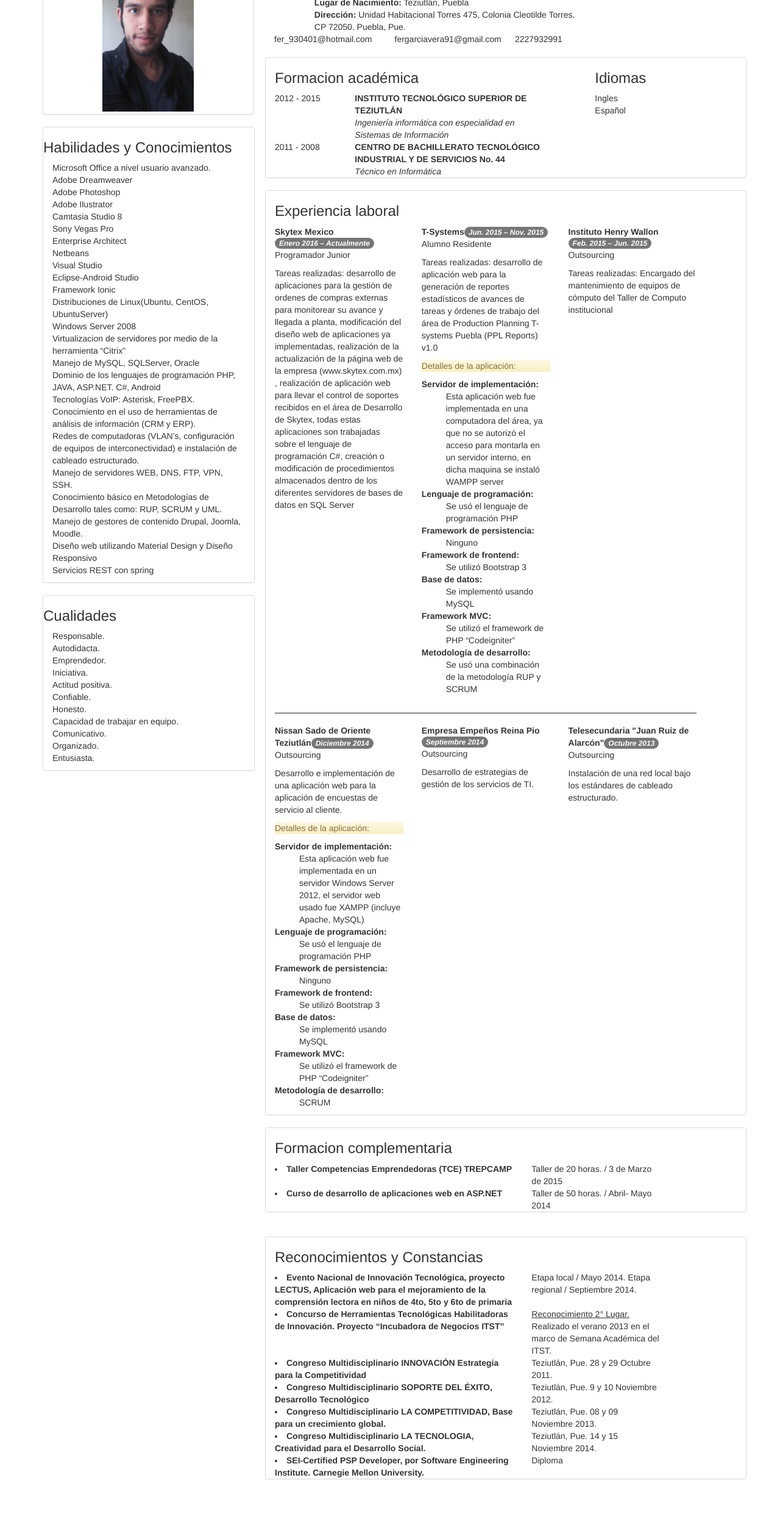
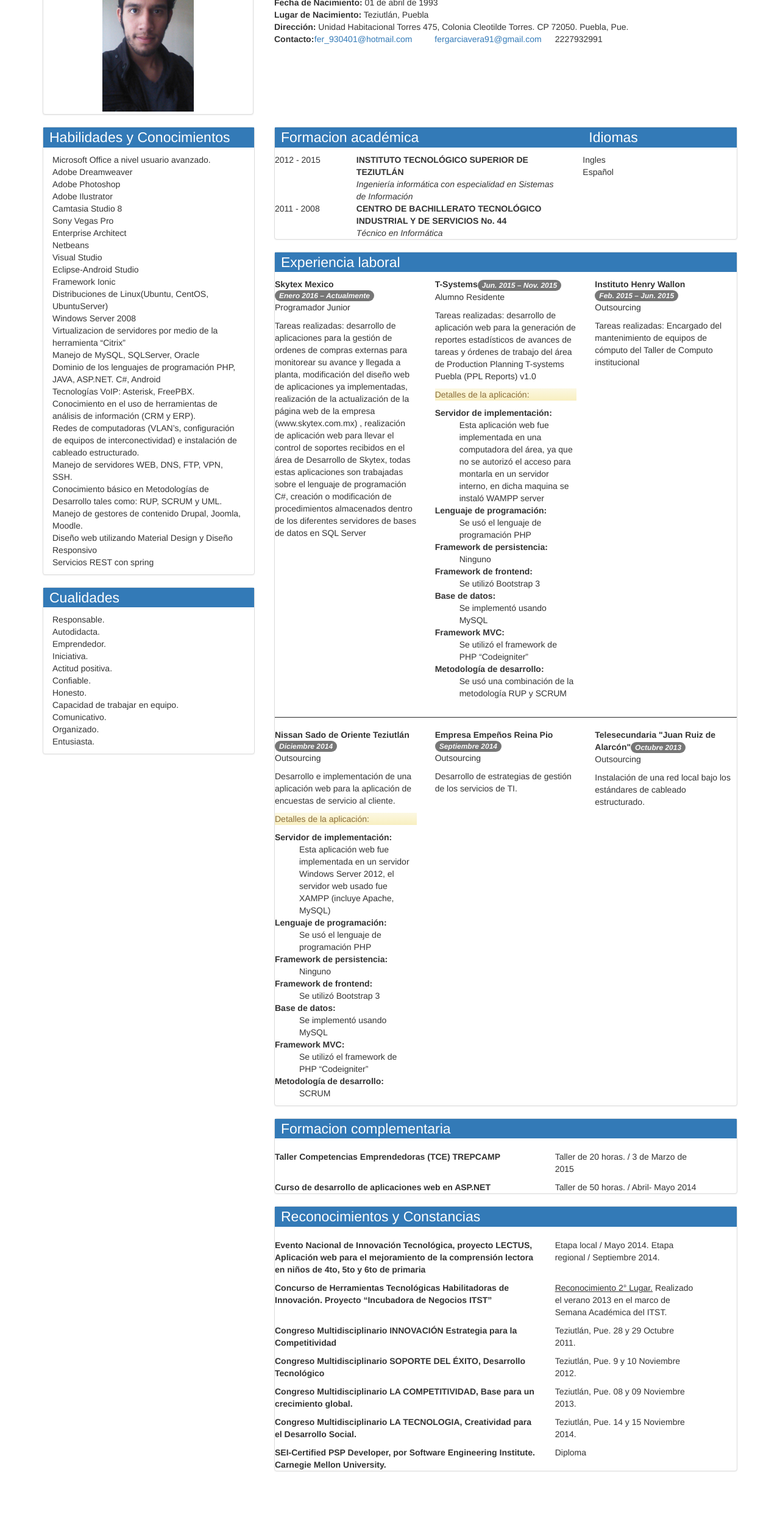
Before and after one commit to fer930401/fer930401.github.io, a plain HTML site: page index.html in a window 1280 px wide. Shown: the part 129-2635 px from the top of the page at 61% size. Drawn offline with nearby package versions, Linux system fonts and the light colour scheme.

Commit message:
MejoraDiseño
se mejoro el diseño y el ajuste responsivo

```diff
--- a/index.html
+++ b/index.html
@@ -43,10 +43,51 @@
 					  	</div>
 					</div>
 	  			</div>
+			</div>
+			<div class="col-md-8">
+				<div class="row">
+					<br>
+					<em><h2>Fernando Garcia Vera <small>Ingeniero en informatica</small></h2></em>
+	  				<div class="row">
+	  					<div class="col-md-5">
+	  						<strong>Fecha de Nacimiento:</strong> 01 de abril de 1993
+	  					</div>
+	  				</div>
+	  				<div class="row">
+	  					<div class="col-md-5">
+	  						<strong>Lugar de Nacimiento:</strong> Teziutlán, Puebla
+	  					</div>
+	  				</div>
+	  				<div class="row">
+	  					<div class="col-md-10">
+	  						<strong>Dirección:</strong> Unidad Habitacional Torres 475, Colonia Cleotilde Torres. CP 72050. Puebla, Pue.
+	  					</div>
+	  				</div>
+	  				<div class="row">
+	  					<div class="col-md-1">
+	  						<strong>Contacto:</strong>
+	  					</div>
+	  					<div class="col-md-3">
+	  						<a href="mailto:fer_930401@hotmail.com">fer_930401@hotmail.com</a>
+	  					</div>
+	  					<div class="col-md-3">
+	  						<a href="mailto:fergarciavera91@gmail.com">fergarciavera91@gmail.com</a>
+	  					</div>
+	  					<div class="col-md-2">
+	  						2227932991
+	  					</div>
+	  				</div>
+	  				<br>
+				</div>
+			</div>
+		</div>
+
+		<div class="row">
+	  		<div class="col-md-4">
 	  			<div class="row">
 	  				<div class="col-md-11">
 	  					<div class="row panel panel-default">
-							<h3>Habilidades y Conocimientos</h3>
+							<p class="bg-primary" style="font-size:23px; padding-left: 10px;">Habilidades y Conocimientos</p>
 							<ul class="list-unstyled">
 								<div class="container-fluid">
 									<li>Microsoft Office a nivel usuario avanzado.</li>
@@ -81,7 +122,7 @@
 	  			<div class="row">
 	  				<div class="col-md-11">
 	  					<div class="row panel panel-default">
-	  						<h3>Cualidades</h3>
+	  						<p class="bg-primary" style="font-size:23px; padding-left: 10px;">Cualidades</p>
 	  						<ul class="list-unstyled">
 		  						<div class="container-fluid">
 			  						<li>Responsable.</li>
@@ -101,48 +142,14 @@
 	  				</div>
 	  			</div>
 	  		</div>
+
 	  		<div class="col-md-8">
 	  			<div class="row">
-	  				<h2>Fernando Garcia Vera</h2>
-	  				<div class="row">
-	  					<div class="col-md-1">
-
-	  					</div>
-	  					<div class="col-md-5">
-	  						<strong>Fecha de Nacimiento:</strong> 01 de abril de 1993
-	  					</div>
-	  				</div>
-	  				<div class="row">
-	  					<div class="col-md-1">
-
-	  					</div>
-	  					<div class="col-md-5">
-	  						<strong>Lugar de Nacimiento:</strong> Teziutlán, Puebla
-	  					</div>
-	  				</div>
-	  				<div class="row">
-	  					<div class="col-md-1">
-
-	  					</div>
-	  					<div class="col-md-7">
-	  						<strong>Dirección:</strong> Unidad Habitacional Torres 475, Colonia Cleotilde Torres. CP 72050. Puebla, Pue.
-	  					</div>
-	  				</div>
-	  				<div class="row">
-	  					<div class="col-md-3">
-	  						fer_930401@hotmail.com
-	  					</div>
-	  					<div class="col-md-3">
-	  						fergarciavera91@gmail.com
-	  					</div>
-	  					<div class="col-md-2">
-	  						2227932991
-	  					</div>
-	  				</div>
-	  				<br>
+	  				<div class="col-md-12">
 		  				<div class="row panel panel-default">
 		  					<div class="col-md-8">
-	  						<h3>Formacion académica</h3>
+			  					<div class="row">
+			  						<p class="bg-primary" style="font-size:23px; padding-left: 10px;">Formacion académica</p>
 			  						<div class="row">
 			  							<div class="col-md-3">
 			  								2012 - 2015
@@ -176,8 +183,10 @@
 			  							</div>
 			  						</div>
 			  					</div>
+		  					</div>
 		  					<div class="col-md-4">
-	  						<h3>Idiomas</h3>
+			  					<div class="row">
+			  						<p class="bg-primary" style="font-size:23px; padding-left: 10px;">Idiomas</p>
 			  						<div class="row">
 			  							<div class="col-md-3">
 			  								Ingles
@@ -188,11 +197,17 @@
 			  								Español
 			  							</div>
 			  						</div>
+			  						<br>
 			  					</div>
 		  					</div>
+		  				</div>
+	  				</div>
+	  			</div>
+
+	  			<div class="row">
+					<div class="col-md-12">
 						<div class="row panel panel-default">
-						<div class="col-md-11">
-							<h3>Experiencia laboral</h3>
+							<p class="bg-primary" style="font-size:23px; padding-left: 10px;">Experiencia laboral</p>
 							<div class="row">
 								<div class="col-md-4">
 									<strong>Skytex Mexico</strong><em><span class="badge">Enero 2016 – Actualmente</span></em>
@@ -280,87 +295,109 @@
 							</div>
 						</div>
 					</div>
+				</div>
 
+				<div class="row">
+					<div class="col-md-12">
 						<div class="row panel panel-default">
-						<div class="col-md-11">
-	  						<h3>Formacion complementaria</h3>
+	  						<p class="bg-primary" style="font-size:23px; padding-left: 10px;">Formacion complementaria</p>
 	  						<div class="row">
+		  						<p>
 		  							<div class="col-md-7">
-	  								<li><strong>Taller Competencias Emprendedoras (TCE) TREPCAMP</strong></li>
+		  								<strong>Taller Competencias Emprendedoras (TCE) TREPCAMP</strong>
 		  							</div>
 		  							<div class="col-md-4">
 		  								Taller de 20 horas. / 3 de Marzo de 2015
 		  							</div>
+	  							</p>
 	  						</div>
 	  						<div class="row">
+		  						<p>
 		  							<div class="col-md-7">
-	  								<li><strong>Curso de desarrollo de aplicaciones web en ASP.NET </strong></li>
+		  								<strong>Curso de desarrollo de aplicaciones web en ASP.NET </strong>
 		  							</div>
 		  							<div class="col-md-4">
 		  								Taller de 50 horas. / Abril- Mayo 2014
 		  							</div>
+		  						</p>
 	  						</div>
   						</div>
   					</div>
-					<br>
+				</div>
+
+				<div class="row">
+					<div class="col-md-12">
 						<div class="row panel panel-default">
-						<div class="col-md-11">
-	  						<h3>Reconocimientos y Constancias</h3>
+	  						<p class="bg-primary" style="font-size:23px; padding-left: 10px;">Reconocimientos y Constancias</p>
 	  						<div class="row">
+	  							<p>
 		  							<div class="col-md-7">
-	  								<li><strong>Evento Nacional de Innovación Tecnológica, proyecto LECTUS, Aplicación web para el mejoramiento de la comprensión lectora en niños de 4to, 5to y 6to de primaria</strong></li>
+		  								<strong>Evento Nacional de Innovación Tecnológica, proyecto LECTUS, Aplicación web para el mejoramiento de la comprensión lectora en niños de 4to, 5to y 6to de primaria</strong>
 		  							</div>
 		  							<div class="col-md-4">
 		  								Etapa local / Mayo 2014. Etapa regional / Septiembre 2014.
 		  							</div>
+	  							</p>
 	  						</div>
 	  						<div class="row">
+	  							<p>
 		  							<div class="col-md-7">
-	  								<li><strong>Concurso de Herramientas Tecnológicas Habilitadoras de Innovación. Proyecto “Incubadora de Negocios ITST”</strong></li>
+		  								<strong>Concurso de Herramientas Tecnológicas Habilitadoras de Innovación. Proyecto “Incubadora de Negocios ITST”</strong>
 		  							</div>
 		  							<div class="col-md-4">
 		  								<ins>Reconocimiento 2° Lugar.</ins> Realizado el verano 2013 en el marco de Semana Académica del ITST.
 		  							</div>
+	  							</p>
 	  						</div>
 	  						<div class="row">
+		  						<p>
 		  							<div class="col-md-7">
-	  								<li><strong>Congreso Multidisciplinario INNOVACIÓN Estrategia para la Competitividad</strong></li>
+		  								<strong>Congreso Multidisciplinario INNOVACIÓN Estrategia para la Competitividad</strong>
 		  							</div>
 		  							<div class="col-md-4">
 		  								Teziutlán, Pue. 28 y 29 Octubre 2011.
 		  							</div>
+	  							</p>
 	  						</div>
 	  						<div class="row">
+		  						<p>
 		  							<div class="col-md-7">
-	  								<li><strong>Congreso Multidisciplinario SOPORTE DEL ÉXITO, Desarrollo Tecnológico</strong></li>
+		  								<strong>Congreso Multidisciplinario SOPORTE DEL ÉXITO, Desarrollo Tecnológico</strong>
 		  							</div>
 		  							<div class="col-md-4">
 		  								Teziutlán, Pue. 9 y 10 Noviembre 2012.
 		  							</div>
+	  							</p>
 	  						</div>
 	  						<div class="row">
+		  						<p>
 		  							<div class="col-md-7">
-	  								<li><strong>Congreso Multidisciplinario LA COMPETITIVIDAD, Base para un crecimiento global.</strong></li>
+		  								<strong>Congreso Multidisciplinario LA COMPETITIVIDAD, Base para un crecimiento global.</strong>
 		  							</div>
 		  							<div class="col-md-4">
 		  								Teziutlán, Pue. 08 y 09 Noviembre 2013.
 		  							</div>
+	  							</p>
 	  						</div>
 	  						<div class="row">
+		  						<p>
 		  							<div class="col-md-7">
-	  								<li><strong>Congreso Multidisciplinario LA TECNOLOGIA, Creatividad para el Desarrollo Social.</strong></li>
+		  								<strong>Congreso Multidisciplinario LA TECNOLOGIA, Creatividad para el Desarrollo Social.</strong>
 		  							</div>
 		  							<div class="col-md-4">
 		  								Teziutlán, Pue. 14 y 15 Noviembre 2014.
 		  							</div>
+	  							</p>
 	  						</div>
 	  						<div class="row">
+		  						<p>
 		  							<div class="col-md-7">
-	  								<li><strong>SEI-Certified PSP Developer, por Software Engineering Institute. Carnegie Mellon University.</strong></li>
+		  								<strong>SEI-Certified PSP Developer, por Software Engineering Institute. Carnegie Mellon University.</strong>
 		  							</div>
 		  							<div class="col-md-4">
 		  								Diploma
 		  							</div>
+	  							</p>
 	  						</div>
 	  					</div>
   					</div>
```
Lines whose indentation alone changed are shown as unchanged.
